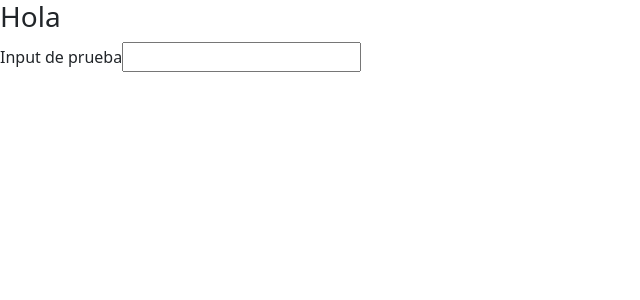
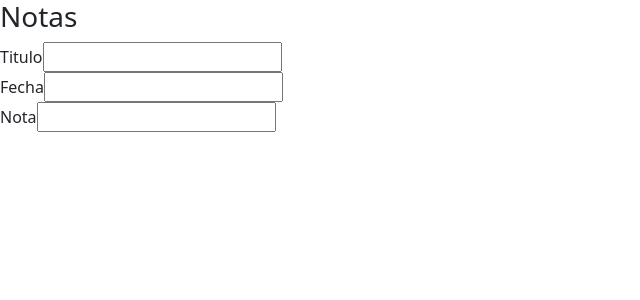
Before and after one commit to LuisEUS/notas, a React (Create React App) app: page / in a window 1280 px wide. Shown: the top 300 px of the page, without its empty margins (0-640 px from the left). Built offline with nearby package versions, Linux system fonts and the light colour scheme.

Commit message:
Agregado titulo, fecha y nota

```diff
--- a/src/App.jsx
+++ b/src/App.jsx
@@ -3,22 +3,48 @@ import { useState } from "react"
 function App() {
   //TODO: Presentar el concepto del "state"
   //hooks
- const [pruebaState, setPruebaState] = useState("");
+ const [tituloState, setTituloState] = useState("");
+ const [fechaState, setFechaState] = useState("");
+ const [notaState, setNotaState] = useState("");
 
-  const handleChangePrueba = (event) => {
-    setPruebaState(event.target.value);
+  const handleChangeTitulo = (event) => {
+    setTituloState(event.target.value);
   };
+  const handleChangeFecha = (event) => {
+    setFechaState(event.target.value);
+  };
+  const handleChangeNota = (event) => {
+    setNotaState(event.target.value);
+  }
 
   return (
     <div className="App">
-      <h3>Hola</h3>
-      <label htmlfor = "pruebaID">Input de prueba</label>
+      <h3>Notas</h3>
+      <label htmlfor = "titulo">Titulo</label>
       <input
-        id = "pruebaID"
-        name = "prueba"
+        id = "titulo"
+        name = "titulo"
         type = "text"
-        onChange = {handleChangePrueba}
-        value = {pruebaState}
+        onChange = {handleChangeTitulo}
+        value = {tituloState}
+      />
+      <br></br>
+      <label htmlfor = "fecha">Fecha</label>
+      <input
+        id = "fecha"
+        name = "fecha"
+        type = "text"
+        onChange = {handleChangeFecha}
+        value = {fechaState}
+      />
+      <br></br>
+      <label htmlfor = "nota">Nota</label>
+      <input
+        id = "nota"
+        name = "nota"
+        type = "text"
+        onChange = {handleChangeNota}
+        value = {notaState}
       />
     </div>
   );
```
